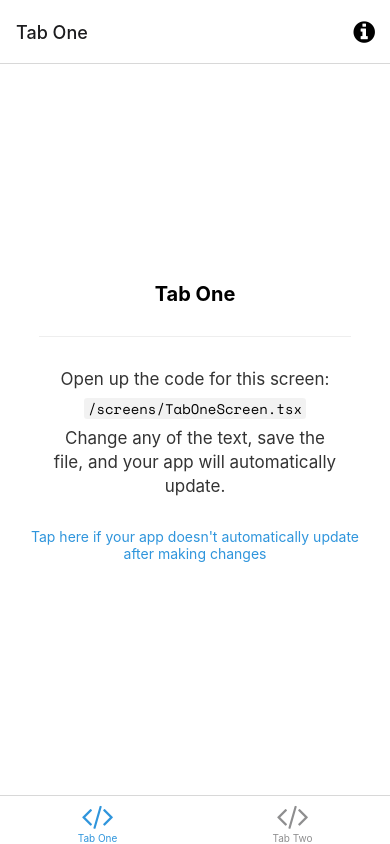
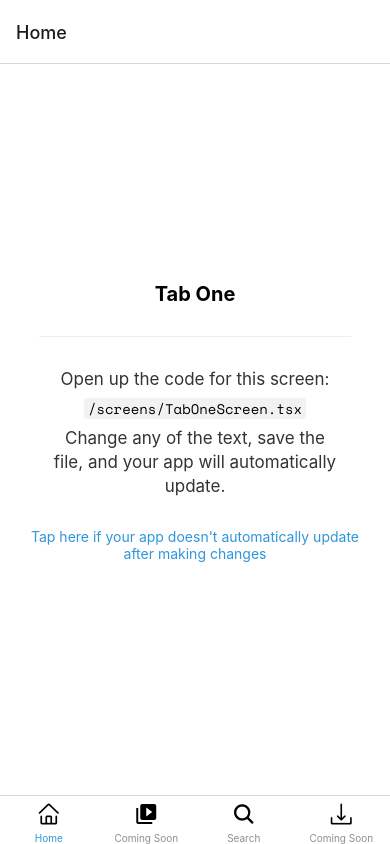
Before and after one commit to mohitms007/react-native-movies-app, a React Native app: screen /Home in a window 390 px wide. Built offline with nearby package versions, Linux system fonts and the light colour scheme; what expo-linking would draw is missing.

Commit message:
intial setup

```diff
--- a/navigation/index.tsx
+++ b/navigation/index.tsx
@@ -3,12 +3,12 @@
  * https://reactnavigation.org/docs/getting-started
  *
  */
-import { FontAwesome } from '@expo/vector-icons';
-import { createBottomTabNavigator } from '@react-navigation/bottom-tabs';
-import { NavigationContainer, DefaultTheme, DarkTheme } from '@react-navigation/native';
-import { createNativeStackNavigator } from '@react-navigation/native-stack';
+import {AntDesign, MaterialIcons, Ionicons} from "@expo/vector-icons";
+import {createBottomTabNavigator} from '@react-navigation/bottom-tabs';
+import {NavigationContainer, DefaultTheme, DarkTheme} from '@react-navigation/native';
+import {createNativeStackNavigator} from '@react-navigation/native-stack';
 import * as React from 'react';
-import { ColorSchemeName, Pressable } from 'react-native';
+import {ColorSchemeName, Pressable} from 'react-native';
 
 import Colors from '../constants/Colors';
 import useColorScheme from '../hooks/useColorScheme';
@@ -16,15 +16,15 @@ import ModalScreen from '../screens/ModalScreen';
 import NotFoundScreen from '../screens/NotFoundScreen';
 import TabOneScreen from '../screens/TabOneScreen';
 import TabTwoScreen from '../screens/TabTwoScreen';
-import { RootStackParamList, RootTabParamList, RootTabScreenProps } from '../types';
+import {RootStackParamList, RootTabParamList, RootTabScreenProps} from '../types';
 import LinkingConfiguration from './LinkingConfiguration';
 
-export default function Navigation({ colorScheme }: { colorScheme: ColorSchemeName }) {
+export default function Navigation({colorScheme}: { colorScheme: ColorSchemeName }) {
     return (
         <NavigationContainer
             linking={LinkingConfiguration}
             theme={colorScheme === 'dark' ? DarkTheme : DefaultTheme}>
-      <RootNavigator />
+            <RootNavigator/>
         </NavigationContainer>
     );
 }
@@ -38,10 +38,10 @@ const Stack = createNativeStackNavigator<RootStackParamList>();
 function RootNavigator() {
     return (
         <Stack.Navigator>
-      <Stack.Screen name="Root" component={BottomTabNavigator} options={{ headerShown: false }} />
-      <Stack.Screen name="NotFound" component={NotFoundScreen} options={{ title: 'Oops!' }} />
-      <Stack.Group screenOptions={{ presentation: 'modal' }}>
-        <Stack.Screen name="Modal" component={ModalScreen} />
+            <Stack.Screen name="Root" component={BottomTabNavigator} options={{headerShown: false}}/>
+            <Stack.Screen name="NotFound" component={NotFoundScreen} options={{title: 'Oops!'}}/>
+            <Stack.Group screenOptions={{presentation: 'modal'}}>
+                <Stack.Screen name="Modal" component={ModalScreen}/>
             </Stack.Group>
         </Stack.Navigator>
     );
@@ -58,50 +58,41 @@ function BottomTabNavigator() {
 
     return (
         <BottomTab.Navigator
-      initialRouteName="TabOne"
+            initialRouteName="Home"
             screenOptions={{
                 tabBarActiveTintColor: Colors[colorScheme].tint,
             }}>
             <BottomTab.Screen
-        name="TabOne"
+                name="Home"
                 component={TabOneScreen}
-        options={({ navigation }: RootTabScreenProps<'TabOne'>) => ({
-          title: 'Tab One',
-          tabBarIcon: ({ color }) => <TabBarIcon name="code" color={color} />,
-          headerRight: () => (
-            <Pressable
-              onPress={() => navigation.navigate('Modal')}
-              style={({ pressed }) => ({
-                opacity: pressed ? 0.5 : 1,
-              })}>
-              <FontAwesome
-                name="info-circle"
-                size={25}
-                color={Colors[colorScheme].text}
-                style={{ marginRight: 15 }}
-              />
-            </Pressable>
-          ),
-        })}
+                options={{
+                    tabBarIcon: ({color}) => <AntDesign name={"home"} size={24}/>
+                }}
             />
             <BottomTab.Screen
-        name="TabTwo"
+                name="Coming_Soon"
                 component={TabTwoScreen}
                 options={{
-          title: 'Tab Two',
-          tabBarIcon: ({ color }) => <TabBarIcon name="code" color={color} />,
+                    title: 'Coming Soon',
+                    tabBarIcon: ({color}) => <MaterialIcons name='video-library' size={24}/>,
+                }}
+            />
+            <BottomTab.Screen
+                name="Search"
+                component={TabTwoScreen}
+                options={{
+                    title: 'Search',
+                    tabBarIcon: ({color}) => <Ionicons name='search' size={24}/>,
+                }}
+            />
+            <BottomTab.Screen
+                name="Downloads"
+                component={TabTwoScreen}
+                options={{
+                    title: 'Coming Soon',
+                    tabBarIcon: ({color}) => <AntDesign name='download' size={24}/>,
                 }}
             />
         </BottomTab.Navigator>
     );
 }
-
-/**
- * You can explore the built-in icon families and icons on the web at https://icons.expo.fyi/
- */
-function TabBarIcon(props: {
-  name: React.ComponentProps<typeof FontAwesome>['name'];
-  color: string;
-}) {
-  return <FontAwesome size={30} style={{ marginBottom: -3 }} {...props} />;
-}
--- a/types.tsx
+++ b/types.tsx
@@ -25,8 +25,10 @@ export type RootStackScreenProps<Screen extends keyof RootStackParamList> = Nati
 >;
 
 export type RootTabParamList = {
-  TabOne: undefined;
-  TabTwo: undefined;
+  Home: undefined;
+  Coming_Soon: undefined;
+  Downloads: undefined
+  Search: undefined
 };
 
 export type RootTabScreenProps<Screen extends keyof RootTabParamList> = CompositeScreenProps<
```
Lines whose indentation alone changed are shown as unchanged.
